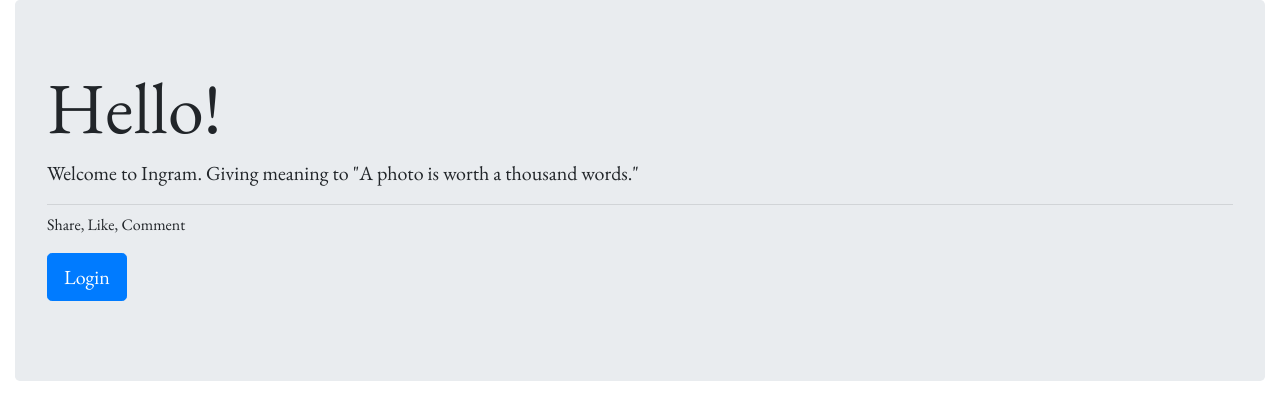
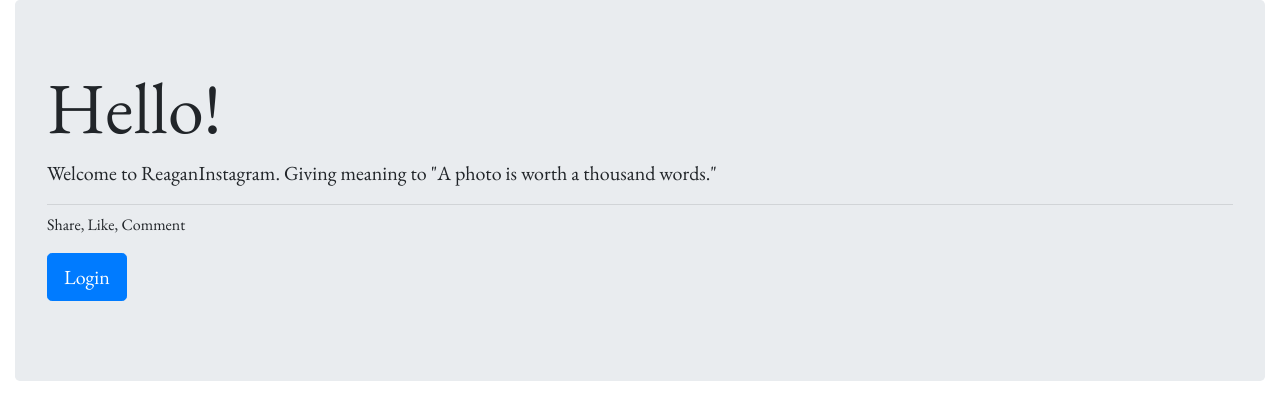
Before and after one commit to REAGAN2020/insta-clone, a Django app: template insta/templates/django_registration/registration_complete.html in a window 1280 px wide. Shown: the top 420 px of the page. Run offline with Django 3.2, Linux system fonts and the light colour scheme; the template is opened without the code that fills it, so the values that code supplies are empty; some libraries are stand-ins or nearby versions.

Commit message:
modified app

```diff
--- a/insta/templates/django_registration/registration_complete.html
+++ b/insta/templates/django_registration/registration_complete.html
@@ -5,7 +5,7 @@
     <div class="container-fluid">
         <div class="jumbotron">
             <h1 class="display-3">Hello!</h1>
-            <p class="lead">Welcome to <strong>Ingram</strong>. Giving meaning to "A photo is worth a thousand words."</p>
+            <p class="lead">Welcome to <strong>ReaganInstagram</strong>. Giving meaning to "A photo is worth a thousand words."</p>
             <hr class="my-2">
             <p>Share, Like, Comment</p>
             <p class="lead">
--- a/insta/templates/email/ingrammail.html
+++ b/insta/templates/email/ingrammail.html
@@ -1,6 +1,6 @@
 <h1>Hello {{name}}</h1>
 
 <h5>
-    <p>Welcome to Ingram</p>
+    <p>Welcome to ReaganInstagram</p>
     <i>A photo is worth a thousand words</i>
 </h5>
--- a/insta/templates/email/ingrammail.txt
+++ b/insta/templates/email/ingrammail.txt
@@ -1,5 +1,5 @@
 Hello {{name}}
 
-Welcome to Ingram. A photo is worth a thousand words.
+Welcome to ReaganINSTAGRAM. A photo is worth a thousand words.
 
-Ingram Master
+INSTAGRAM
```
